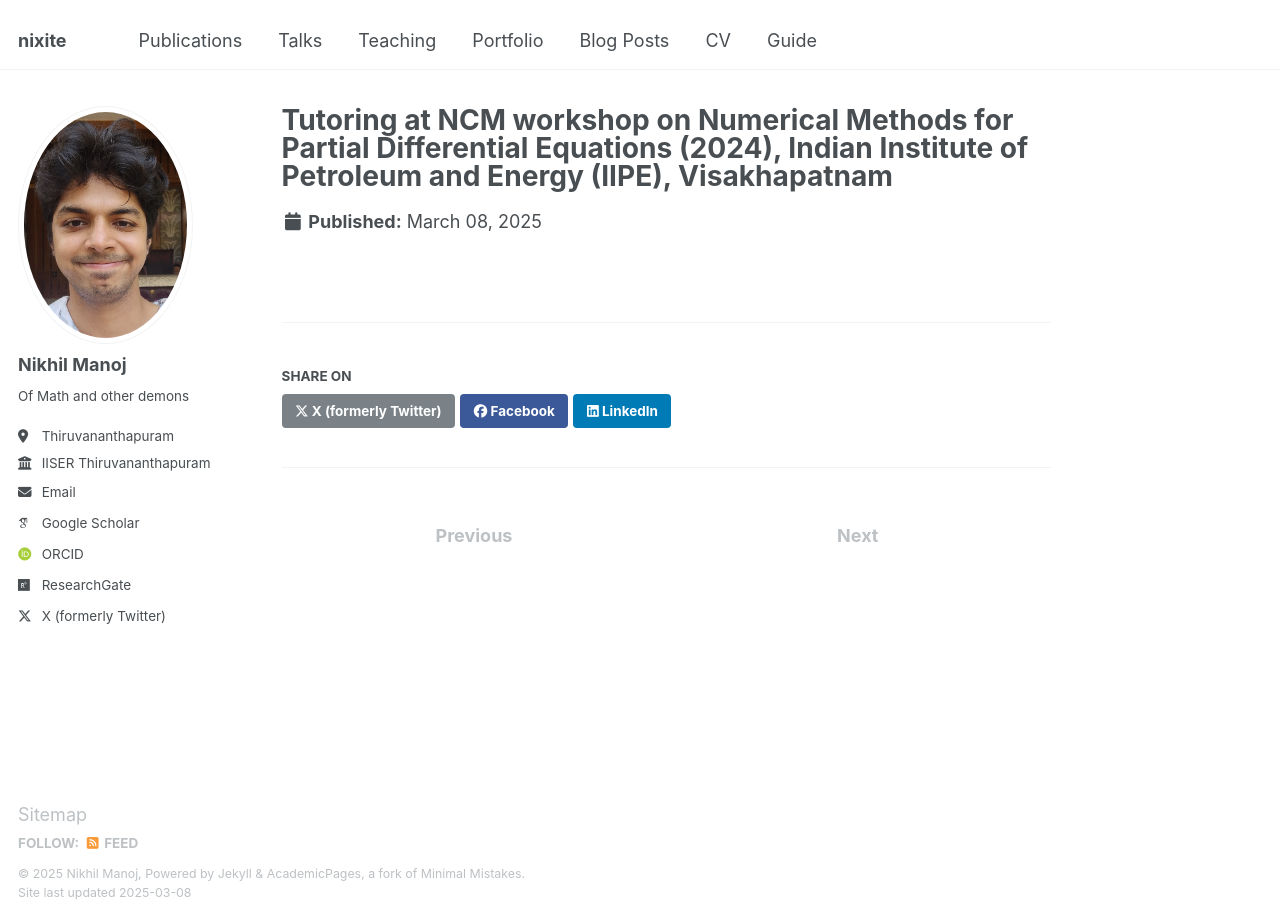
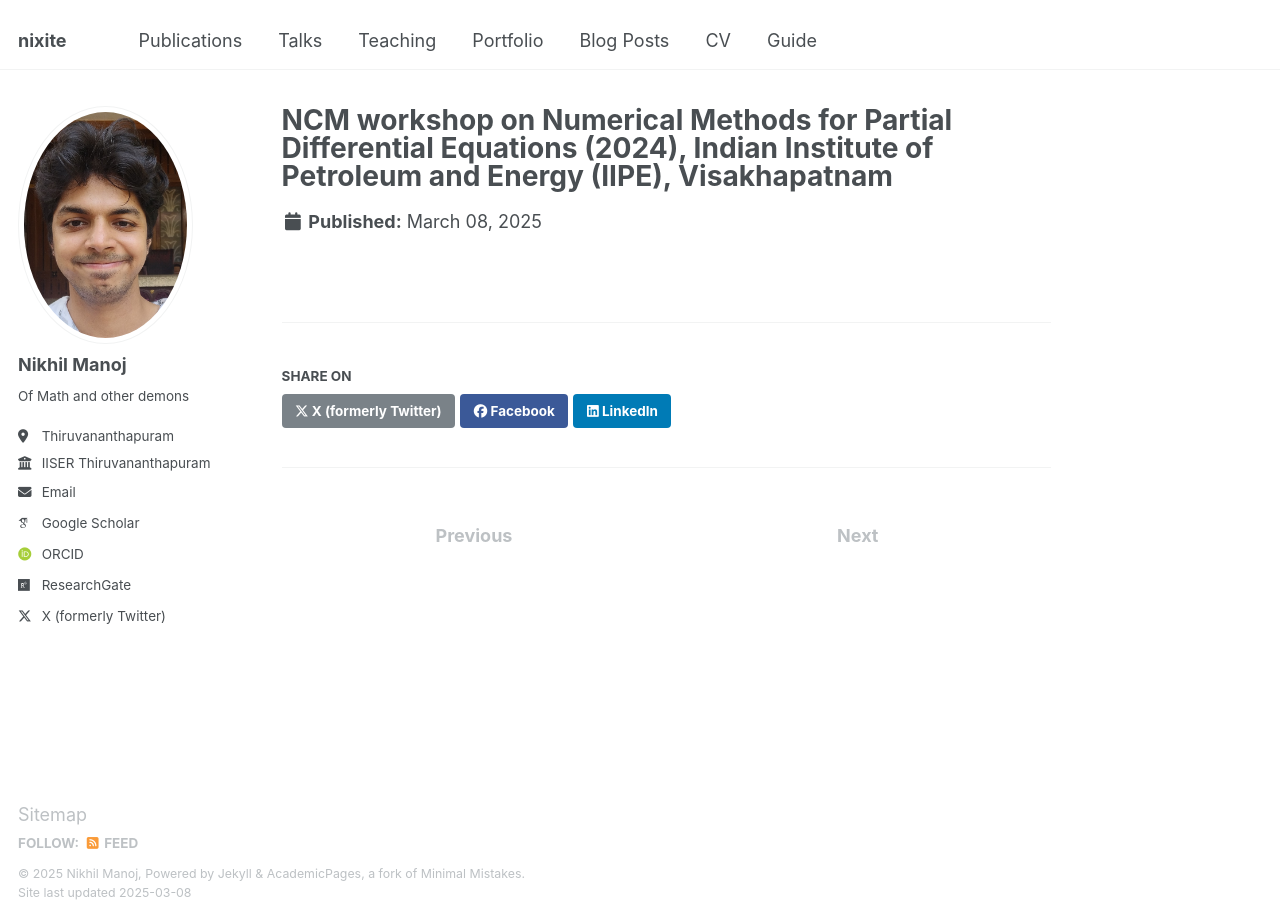
Before and after one commit to nikhil0597/nikhil0597.github.io, a Jekyll site: the page built from _portfolio/photos3.html, in a window 1280 px wide. Built offline with Jekyll 4.4.1, drawn with Linux system fonts in a browser that asks for light colours; some web fonts are replaced; part of the change alters nothing that is shown.

Commit message:
Update photos3.html

```diff
--- a/_portfolio/photos3.html
+++ b/_portfolio/photos3.html
@@ -1,5 +1,5 @@
 ---
-title: "Tutoring at NCM workshop on Numerical Methods for Partial Differential Equations (2024), Indian Institute of Petroleum and Energy (IIPE), Visakhapatnam"
-excerpt: "Receiving a token of appreciation for tutoring at National Centre for Mathematics workshop held at IIPE Visakhapatnam. Glad to share a frame with Prof. G.D. Veerappa Gowda. <br/><img src='/images/withgowda.png'>"
+title: "NCM workshop on Numerical Methods for Partial Differential Equations (2024), Indian Institute of Petroleum and Energy (IIPE), Visakhapatnam"
+excerpt: "At National Centre for Mathematics workshop held at IIPE Visakhapatnam. Honored to share a moment with Prof. G.D. Veerappa Gowda. <br/><img src='/images/withgowda.png'>"
 collection: photos
 ---
```
